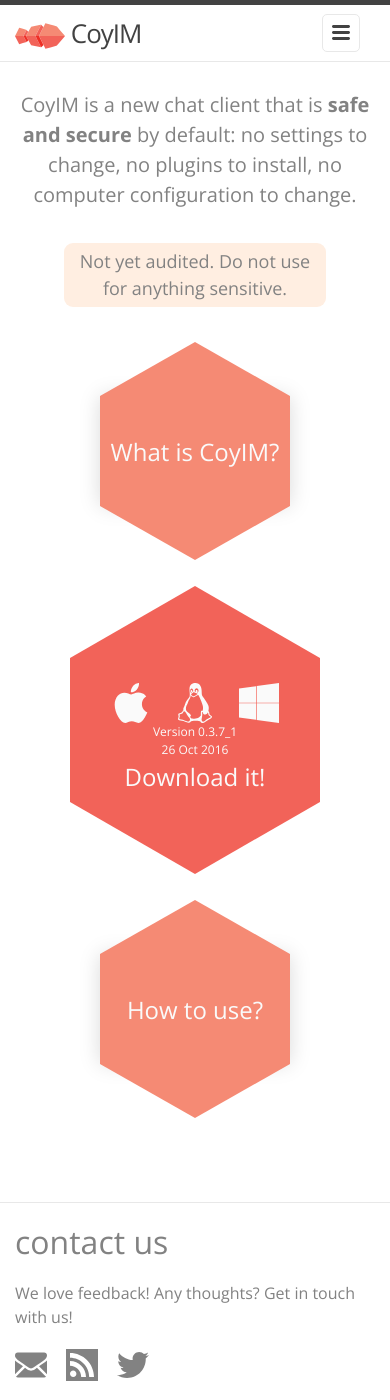
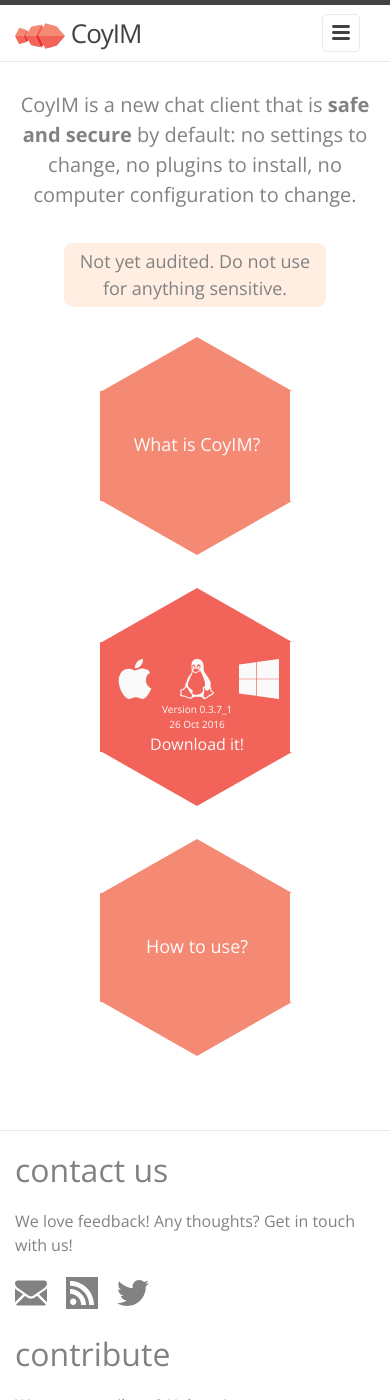
Before and after one commit to coyim/coyim-page, a Jekyll site: the page built from index.html, in a window 390 px wide and 1400 px high. Built offline with Jekyll 4.4.1, drawn with Linux system fonts in a browser that asks for light colours.

Commit message:
Add responsiveness to homepage

```diff
--- a/_sass/_homepage.scss
+++ b/_sass/_homepage.scss
@@ -42,6 +42,10 @@
 
 .version {
   font-size: 12px;
+  padding-top: 3px;
+  @include media-query($on-laptop) {
+    font-size: 10px;
+  }
 }
 
 .hexagon-container {
@@ -55,6 +59,12 @@
   &:hover {
     font-size: 22px;
   }
+  @include media-query($on-laptop) {
+    transition: none;
+    &:hover {
+      font-size:inherit;
+    }
+  }
 }
 
 .hexagon-download {
@@ -64,6 +74,13 @@
   background-color: $pink-color;
   margin: 72.17px 0;
   display: inline-block;
+  @include media-query($on-laptop) {
+    width: 190px;
+    height: 109.70px;
+    margin-left: auto;
+    margin-right: auto;
+    display: table;
+  }
 }
 
 .hexagon-download:before,
@@ -73,22 +90,35 @@
   width: 0;
   border-left: 125px solid transparent;
   border-right: 125px solid transparent;
-  font-size: 27px;
+  @include media-query($on-laptop) {
+    border-left: 95px solid transparent;
+    border-right: 95px solid transparent;
+  }
 }
 
 .hexagon-download:before {
   bottom: $full-width;
   border-bottom: 72.17px solid $pink-color;
+  @include media-query($on-laptop) {
+    border-bottom: 54.85px solid $pink-color;
+  }
 }
 
 .hexagon-download:after {
   top: $full-width;
   width: 0;
   border-top: 72.17px solid $pink-color;
+  @include media-query($on-laptop) {
+    border-top: 54.85px solid $pink-color;
+  }
 }
 
 .hexagon-download .hexagon-content {
   padding-top: 25px;
+  @include media-query($on-laptop) {
+    padding-top: 15px;
+    font-size: 16px;
+  }
 }
 
 .hexagon {
@@ -99,6 +129,13 @@
   display: inline-block;
   box-shadow: 0 0 20px rgba(0,0,0,0.15);
   margin: 0 $spacing-unit;
+  @include media-query($on-laptop) {
+    margin: 50px 0;
+    box-shadow: none;
+    margin-left: auto;
+    margin-right: auto;
+    display: table;
+  }
 }
 
 .hexagon:before,
@@ -108,6 +145,9 @@
   width: 0;
   border-left: 95px solid transparent;
   border-right: 95px solid transparent;
+  @include media-query($on-laptop) {
+    font-size: 27px;
+  }
 }
 
 .hexagon:before {
@@ -128,9 +168,12 @@
   padding-top: 20%;
   width: $full-width;
   text-align: center;
+  @include media-query($on-laptop) {
+    font-size: 18px;
+  }
 }
 
-@include media-query($on-small) {
+@include media-query($on-laptop) {
 	table, thead, tbody, th, td, tr {
   	display: block;
   }
@@ -139,10 +182,6 @@
   	border: none;
   	position: relative;
     padding-bottom: 5%;
-        text-align-last: center;
-
-    .hexagon {
-      margin: 54.85px 0;
+    text-align: none;
 	}
 }
-}
--- a/_sass/_layout.scss
+++ b/_sass/_layout.scss
@@ -163,10 +163,6 @@
 .page-content {
     padding: $spacing-unit 0;
     padding-top: 70px;
-
-    @include media-query($on-palm) {
-        margin-left: 0;
-    }
 }
 
 .page-heading {
```
Lines whose indentation alone changed are shown as unchanged.
